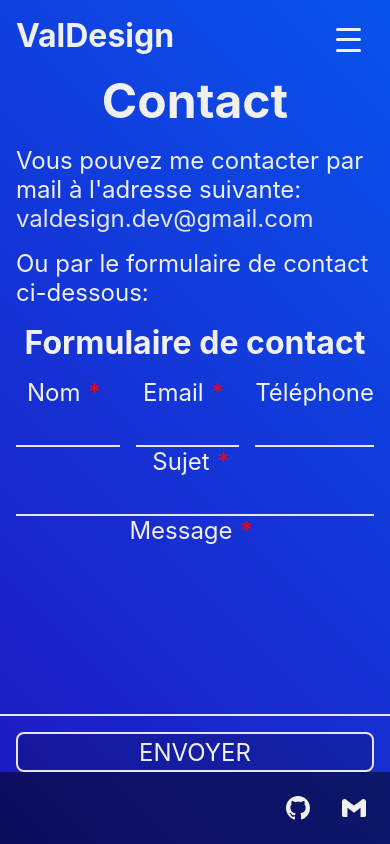
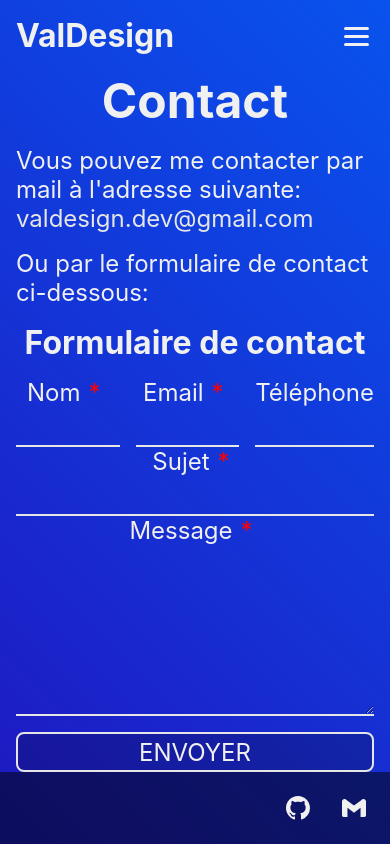
Before and after one commit to ValDesign22/valdesign22.github.io, a Next.js app: page /contact in a window 390 px wide. Built offline with nearby package versions, Linux system fonts and the light colour scheme.

Commit message:
update, started api

```diff
--- a/package.json
+++ b/package.json
@@ -11,11 +11,13 @@
   "dependencies": {
     "@next/font": "13.1.1",
     "@types/node": "18.11.18",
+    "@types/nodemailer": "6.4.7",
     "@types/react": "18.0.26",
     "@types/react-dom": "18.0.10",
     "eslint": "8.30.0",
     "eslint-config-next": "13.1.1",
     "next": "13.1.1",
+    "nodemailer": "^6.9.0",
     "react": "18.2.0",
     "react-dom": "18.2.0",
     "react-icons": "^4.7.1",
--- /dev/null
+++ b/pages/api/contact.ts
@@ -0,0 +1,7 @@
+import {NextApiRequest, NextApiResponse} from "next";
+
+export default async function handler(req: NextApiRequest, res: NextApiResponse) {
+  if (req.method !== "POST") return res.status(405).end();
+
+  const {name, email, phone, subject, message} = req.body;
+}
--- a/pages/contact.tsx
+++ b/pages/contact.tsx
@@ -2,6 +2,33 @@ import NavBar from "../components/NavBar";
 import Head from "next/head";
 
 export default function Contact() {
+  const handleContact = (e: any) => {
+    e.preventDefault();
+
+    const name = e.target.name.value;
+    const email = e.target.email.value;
+    const phone = e.target.phone.phone;
+    const subject = e.target.subject.value;
+    const message = e.target.message.value;
+
+    return alert(`Name: ${name} Email: ${email} Phone: ${phone} Subject: ${subject} Message: ${message}`);
+
+    fetch("/api/contact", {
+      method: "POST",
+      body: JSON.stringify({
+        name,
+        email,
+        phone,
+        subject,
+        message
+      })
+    })
+    .then(res => res.json())
+    .then(data => {
+      console.log(data);
+    });
+  }
+
   return (
     <>
       <Head>
@@ -21,31 +48,31 @@ export default function Contact() {
           <div className="form">
             <h2>Formulaire de contact</h2>
 
-            <form>
+            <form onSubmit={handleContact}>
               <div className="up-part">
                 <div className="input">
                   <label htmlFor="name">Nom<span className="required">*</span></label>
-                  <input type="text" name="name" id="name" required />
+                  <input type="text" name="name" id="name" pattern="^[A-Za-z- ]+ [A-Za-z- ]+$" title="Veuillez entrer votre nom et prénom valides" required />
                 </div>
                 <div className="input">
                   <label htmlFor="email">Email<span className="required">*</span></label>
                   <input type="email" name="email" id="email" required />
                 </div>
                 <div className="input">
-                  <label htmlFor="subject">Téléphone</label>
-                  <input type="tel" name="tel" id="tel" />
+                  <label htmlFor="phone">Téléphone</label>
+                  <input type="tel" name="phone" id="phone" />
                 </div>
               </div>
               <div className="middle-part">
                 <div className="input">
                   <label htmlFor="subject">Sujet<span className="required">*</span></label>
-                  <input type="text" name="subject" id="subject" required />
+                  <input type="text" name="subject" id="subject" minLength={5} required />
                 </div>
               </div>
               <div className="down-part">
                 <div className="input">
                   <label htmlFor="message">Message<span className="required">*</span></label>
-                  <textarea name="message" id="message" cols={30} rows={5} required />
+                  <textarea name="message" id="message" cols={30} rows={5} minLength={10} required></textarea>
 
                 </div>
               </div>
--- a/styles/components/NavBar.module.scss
+++ b/styles/components/NavBar.module.scss
@@ -105,11 +105,12 @@
 
       @media (max-width: 768px) {
         display: flex;
+      }
 
-        // reduce the space between the hamburger lines
-        span {
-          margin: 1px;
-        }
+      @media (max-width: 400px) {
+        display: flex;
+        height: 1.5rem;
+        width: 1.5rem;
       }
 
       span {
--- a/styles/pages/Contact.module.scss
+++ b/styles/pages/Contact.module.scss
@@ -117,8 +117,6 @@
 
           textarea {
             width: 100%;
-            max-width: 500px;
-            min-width: 500px;
             min-height: 3.5rem;
             font-size: 1.5rem;
             padding: 0.5rem;
```
Also changed, not shown: 1 other file (tests, documents, lock files or other folders).
